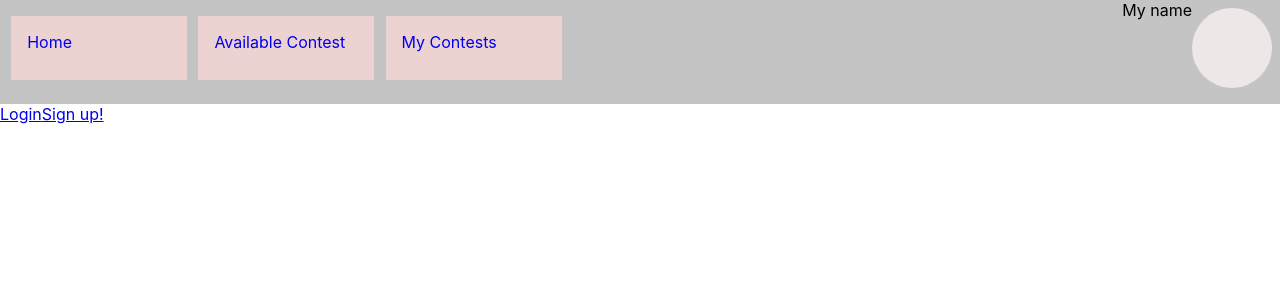
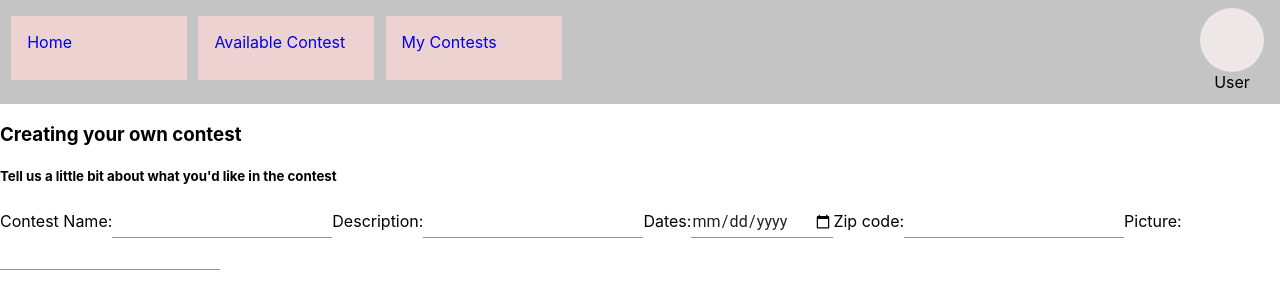
Before and after one commit to GA-hackathon/friendly-competition, a React (Create React App) app in the folder client/: page /create-contest in a window 1280 px wide. Shown: the top 300 px of the page. Built offline with nearby package versions, Linux system fonts and the light colour scheme.

Commit message:
finish navbar layout

```diff
--- a/client/src/App.jsx
+++ b/client/src/App.jsx
@@ -3,6 +3,7 @@ import { Switch, Route } from "react-router-dom";
 import Intro from "./screens/main/Intro";
 import Login from "./screens/auth/Login/Login";
 import Register from "./screens/auth/Register/Register";
+import ContestForm from './screens/main/ContestForm/ContestForm';
 import { useStateValue } from "./providers/CurrentUserProvider";
 import { useHistory } from "react-router-dom";
 import { useEffect } from "react";
@@ -29,7 +30,8 @@ function App() {
     <Switch>
       <Route path="/login" component={Login} />
       <Route path="/register" component={Register} />
-      <Route path="/" component={Intro} />
+      <Route exact path="/" component={Intro} />
+      <Route path='/create-contest' component={ContestForm} />
     </Switch>
   );
 }
--- /dev/null
+++ b/client/src/screens/main/ContestForm/ContestForm.jsx
@@ -0,0 +1,37 @@
+import React, { Fragment } from 'react'
+import Input from "@material-ui/core/Input";
+import Navbar from './../Navbar/Navbar.jsx';
+
+function ContestForm() {
+    return (
+        <>
+          <Navbar />
+          <h3>Creating your own contest</h3>
+          <h5>Tell us a little bit about what you'd like in the contest</h5>
+          <form>
+              <label>
+                  Contest Name:
+                  <Input type='text' name='contest_name' />
+              </label>
+              <label>
+                  Description:
+                  <Input type='text' name='description' />
+              </label>
+              <label>
+                  Dates:
+                  <Input type='date' name='date' />
+              </label>
+              <label>
+                  Zip code:
+                  <Input type='text' name='zip_code' />
+              </label>
+              <label>
+                  Picture:
+                  <Input type='text' name='picture' />
+              </label>
+          </form>
+        </>
+    )
+}
+
+export default ContestForm
--- a/client/src/screens/main/Intro.jsx
+++ b/client/src/screens/main/Intro.jsx
@@ -1,10 +1,8 @@
 import { Link } from "react-router-dom";
-import Navbar from './Navbar/Navbar.jsx';
 
 function Intro() {
   return (
     <div>
-      <Navbar />
       <Link to="/login">Login</Link>
       <Link to="/register">Sign up!</Link>
     </div>
--- a/client/src/screens/main/Navbar/Navbar.css
+++ b/client/src/screens/main/Navbar/Navbar.css
@@ -22,17 +22,21 @@ li a {
     display: block;
 }
 
+.navbar-img{
+    list-style-type: none;
+    display: inline;
+    float: right;
+    padding: 0;
+    margin: 0.5rem 1rem 0 0;
+}
+
 li.img{
     background: #EEE7E7;
     border-radius: 50%;
-    display: inline;
-    float: right;
-    width: 5rem;
-    height: 5rem;
-    margin: 0.5rem 0.5rem 0 0;
+    width: 4rem;
+    height: 4rem;
 }
 
 li.text{
-    display: inline;
-    float: right;
+    text-align: center;
 }
--- a/client/src/screens/main/Navbar/Navbar.jsx
+++ b/client/src/screens/main/Navbar/Navbar.jsx
@@ -10,8 +10,10 @@ function Navbar() {
              <li className='nav-block'><Link to='/' >Home</Link></li>
              <li className='nav-block'><Link to='/' >Available Contest</Link></li>
              <li className='nav-block'><Link to='/' >My Contests</Link></li>
-             <li className='img'></li>
-             <li className='text'>My name</li>
+             <ul className='navbar-img'>
+                <li className='img'></li>
+                <li className='text'>User</li>
+             </ul>
         </ul>
         </>
     )
```
Also changed, not shown: client/src/screens/main/ContestForm/ContestForm.css (added).
